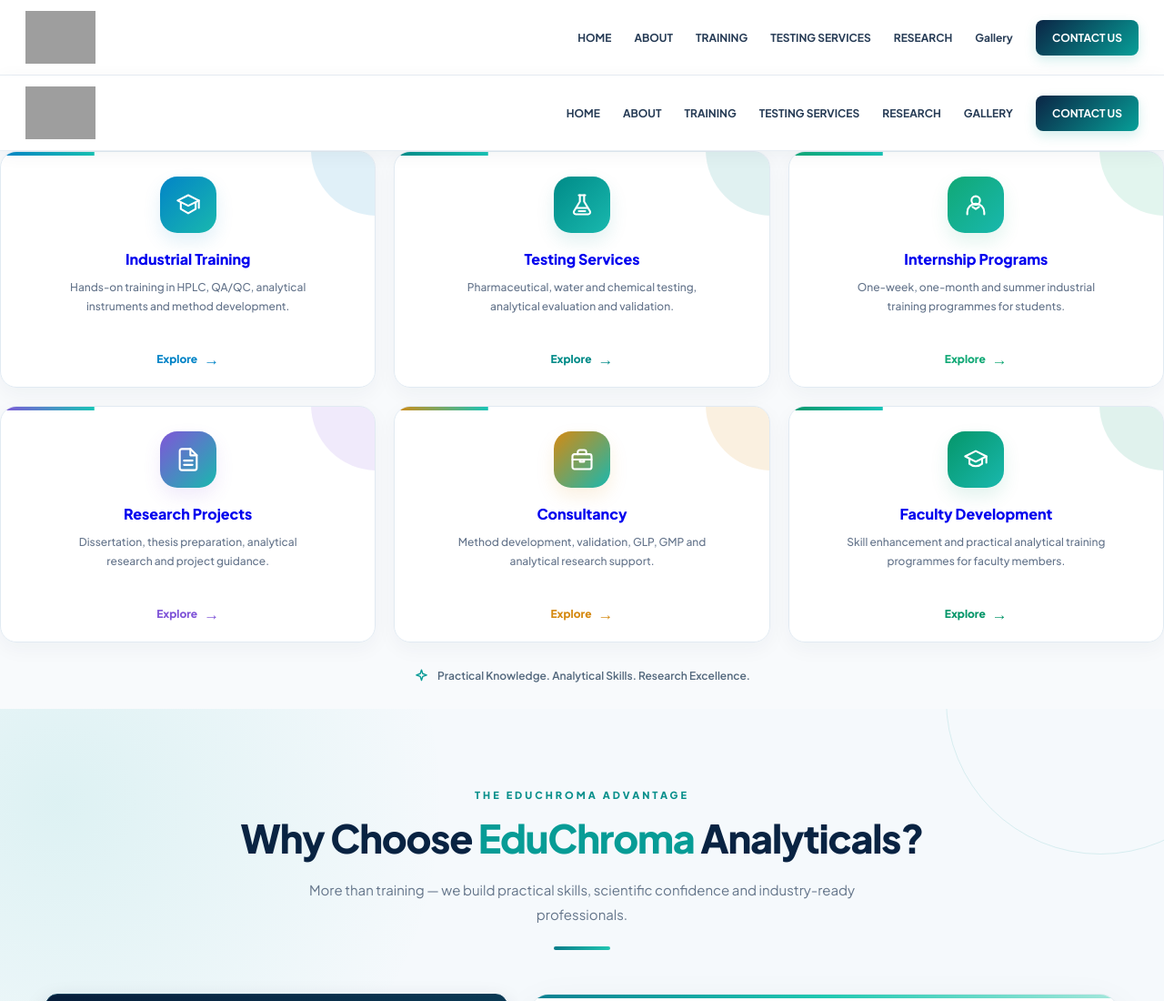
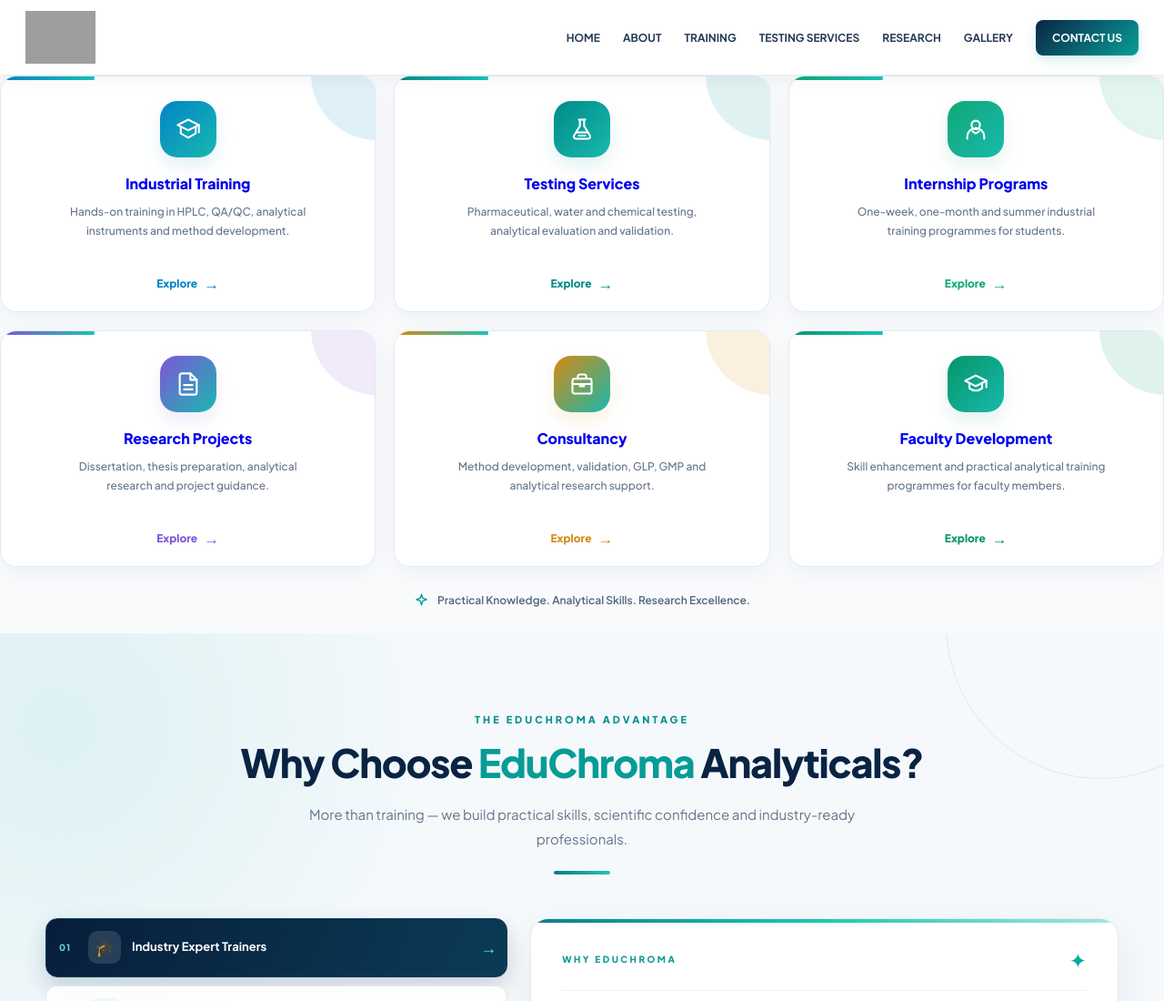
Before and after one commit to educhroma01-debug/educhroma-website, a plain HTML site: page index.html in a window 1280 px wide. Shown: the top 1100 px of the page at 91% size. Drawn offline with Linux system fonts and the light colour scheme; grey boxes are pictures that could not be loaded.

Commit message:
Update index.html

```diff
--- a/index.html
+++ b/index.html
@@ -2733,39 +2733,6 @@ body {
 </head>
 <body>
 
-  <!-- 1. EDUCHROMA NAVIGATION BAR -->
-  <header class="ec-navbar">
-    <div class="ec-nav-container">
-      <a href="#home" class="ec-nav-logo">
-        <img
-          src="https://lh3.googleusercontent.com/d/1thN-5rWyCKQo5sAtCncxybJRNWt0dPy-"
-          alt="EduChroma Analyticals"
-          onerror="this.src='https://ui-avatars.com/api/?name=EduChroma+Analyticals&background=0b2545&color=fff&size=200';">
-      </a>
-
-      <button class="ec-nav-toggle"
-        type="button"
-        aria-label="Open navigation menu"
-        aria-expanded="false">
-        <svg viewBox="0 0 24 24" fill="none"
-          stroke="currentColor" stroke-width="2"
-          stroke-linecap="round">
-          <path d="M4 6h16M4 12h16M4 18h16"/>
-        </svg>
-      </button>
-
-      <nav class="ec-nav-links">
-        <a href="#home">HOME</a>
-        <a href="about.html">ABOUT</a>
-       <a href="training.html">TRAINING</a>
-       <a href="testing.html">TESTING SERVICES</a>
-        <a href="research.html">RESEARCH</a>
-       <a href="gallery.html">Gallery</a>
-        <a href="contact.html" class="ec-nav-contact">CONTACT US</a>
-      </nav>
-    </div>
-  </header>
-
 
 <!-- 1. EDUCHROMA NAVIGATION BAR -->
 <header class="ec-navbar">
@@ -2801,7 +2768,6 @@ body {
 
   </div>
 </header>
-
 
       <div class="ec-service-grid" id="testing">
         <a href="#training" class="ec-service-card ec-card-training">
```
